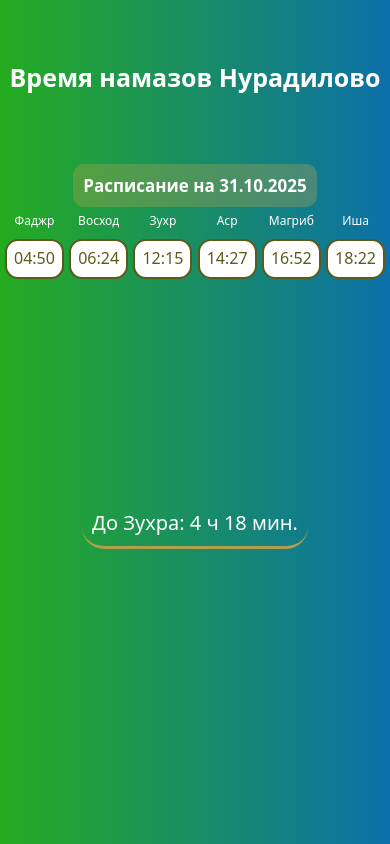
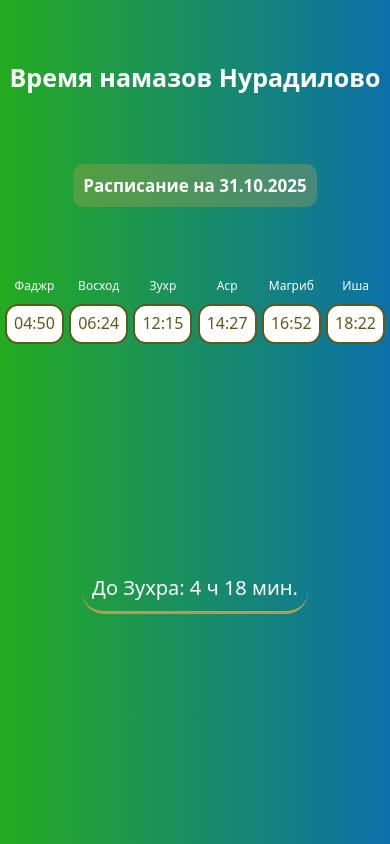
Before and after one commit to HamzatRash/kogdanamaz, a plain HTML site: page index.html in a window 390 px wide. Drawn offline with Linux system fonts and the light colour scheme.

Commit message:
Update style.css

```diff
--- a/style.css
+++ b/style.css
@@ -153,7 +153,7 @@ td {
     dl{
         gap: 2px;
         max-width: 100%;
-        margin: 0px 5px 0px;
+        margin: 65px 5px 10px;
         justify-content: space-between;
     }
     dt{
```
